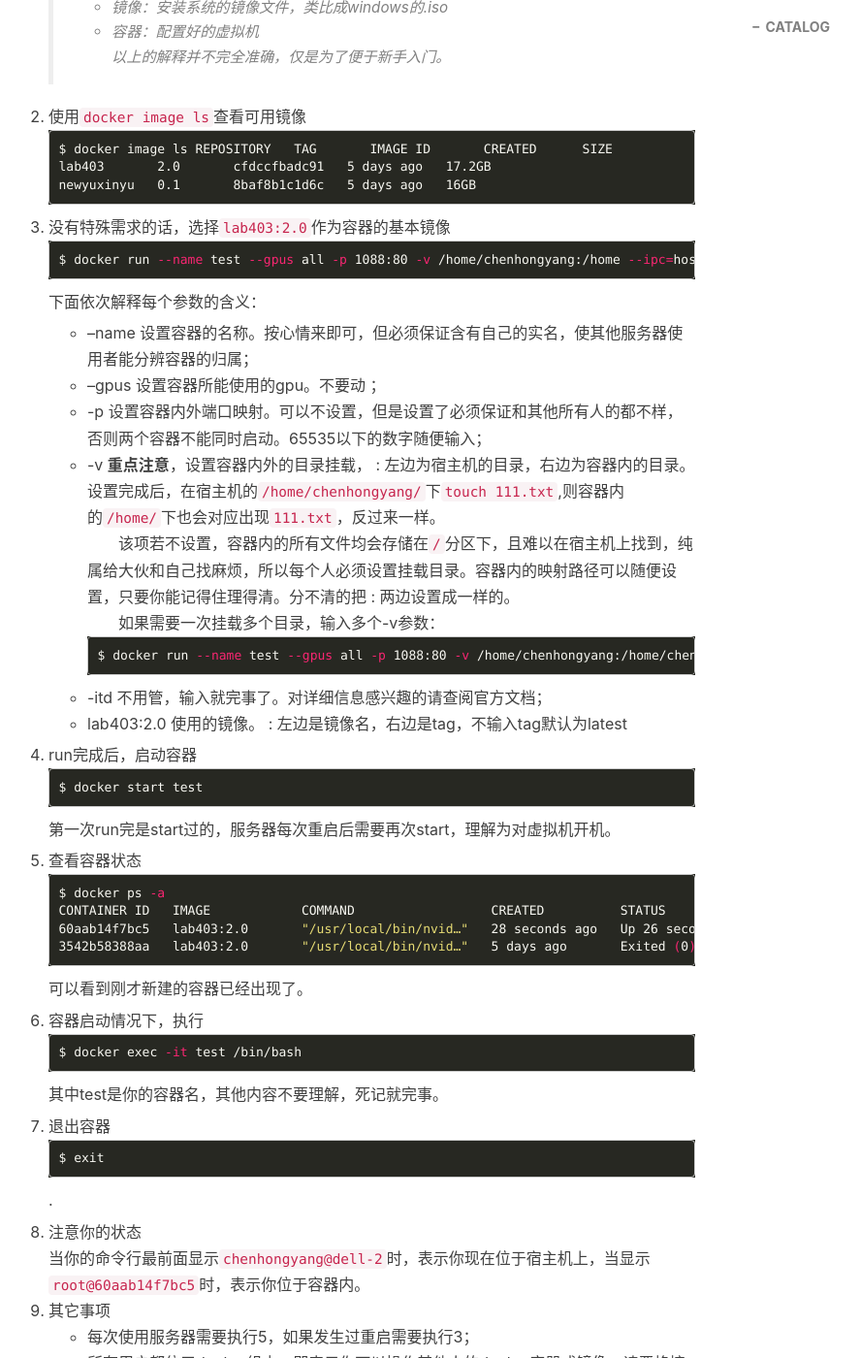
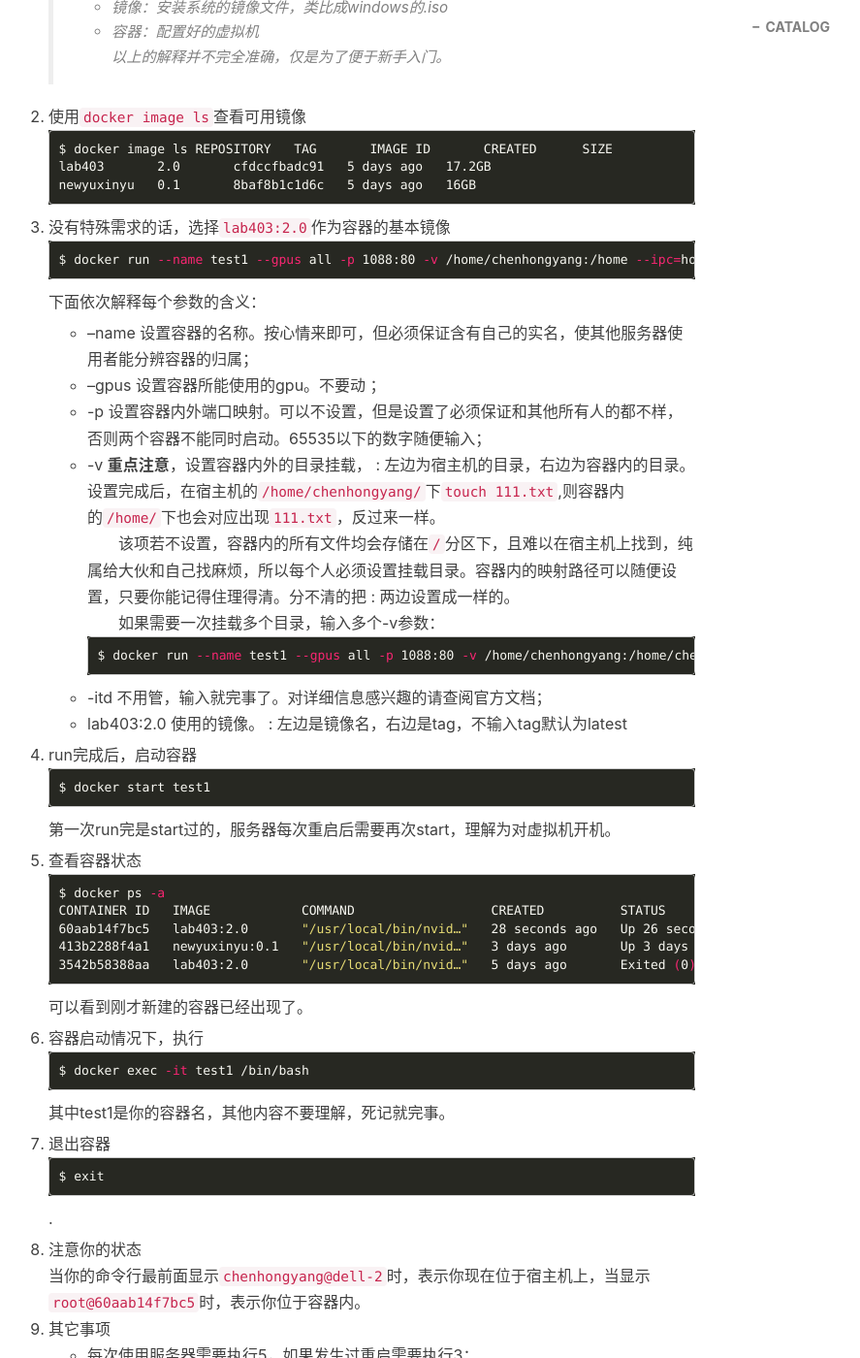
Before and after one commit to HXLH50K/hxlh50k.github.io, a Jekyll site: the page built from _posts/2021-08-05-Docker快速入门.md, in a window 1280 px wide and 1400 px high, scrolled down 631 px. Shown: the whole window at 97% size, without its empty margins (255-1142 px from the left). Built offline with Jekyll 4.4.1, drawn with Linux system fonts in a browser that asks for light colours; nearby versions of some CDN libraries; comment, search, counter and statistics services are not loaded.

Commit message:
post a new blog

````diff
--- a/_posts/2021-08-05-Docker快速入门.md
+++ b/_posts/2021-08-05-Docker快速入门.md
@@ -25,7 +25,7 @@
 ```
 2. 没有特殊需求的话，选择`lab403:2.0`作为容器的基本镜像
 ```bash
-$ docker run --name test --gpus all -p 1088:80 -v /home/chenhongyang:/home --ipc=host -itd lab403:2.0
+$ docker run --name test1 --gpus all -p 1088:80 -v /home/chenhongyang:/home --ipc=host -itd lab403:2.0
 ```
 下面依次解释每个参数的含义：
 * --name 设置容器的名称。按心情来即可，但必须保证含有自己的实名，使其他服务器使用者能分辨容器的归属；
@@ -35,29 +35,29 @@
 　　该项若不设置，容器内的所有文件均会存储在`/`分区下，且难以在宿主机上找到，纯属给大伙和自己找麻烦，所以每个人必须设置挂载目录。容器内的映射路径可以随便设置，只要你能记得住理得清。分不清的把  :  两边设置成一样的。
 　　如果需要一次挂载多个目录，输入多个-v参数：
 ```bash
-$ docker run --name test --gpus all -p 1088:80 -v /home/chenhongyang:/home/chenhongyang -v /mnt/xiaohuang:/home/chenhongyang/xiaohuang --ipc=host -itd lab403:2.0
+$ docker run --name test1 --gpus all -p 1088:80 -v /home/chenhongyang:/home/chenhongyang -v /mnt/xiaohuang:/home/chenhongyang/xiaohuang --ipc=host -itd lab403:2.0
 ```
 * -itd 不用管，输入就完事了。对详细信息感兴趣的请查阅官方文档；
 * lab403:2.0 使用的镜像。  :  左边是镜像名，右边是tag，不输入tag默认为latest
 3. run完成后，启动容器
 ```bash
-$ docker start test
+$ docker start test1
 ```
 第一次run完是start过的，服务器每次重启后需要再次start，理解为对虚拟机开机。
 4. 查看容器状态
 ```bash
 $ docker ps -a
 CONTAINER ID   IMAGE            COMMAND                  CREATED          STATUS                  PORTS                                                       NAMES
-60aab14f7bc5   lab403:2.0       "/usr/local/bin/nvid…"   28 seconds ago   Up 26 seconds           6006/tcp, 8888/tcp, 0.0.0.0:1088->80/tcp, :::1088->80/tcp   test
+60aab14f7bc5   lab403:2.0       "/usr/local/bin/nvid…"   28 seconds ago   Up 26 seconds           6006/tcp, 8888/tcp, 0.0.0.0:1088->80/tcp, :::1088->80/tcp   test1
 413b2288f4a1   newyuxinyu:0.1   "/usr/local/bin/nvid…"   3 days ago       Up 3 days               6006/tcp, 8888/tcp, 0.0.0.0:5050->80/tcp, :::5050->80/tcp   newyuxinyu
 3542b58388aa   lab403:2.0       "/usr/local/bin/nvid…"   5 days ago       Exited (0) 5 days ago                                                               xuchenyang
 ```
 可以看到刚才新建的容器已经出现了。
 5. 容器启动情况下，执行
 ```bash
-$ docker exec -it test /bin/bash
+$ docker exec -it test1 /bin/bash
 ```
-其中test是你的容器名，其他内容不要理解，死记就完事。
+其中test1是你的容器名，其他内容不要理解，死记就完事。
 6. 退出容器
 ```bash
 $ exit
````
